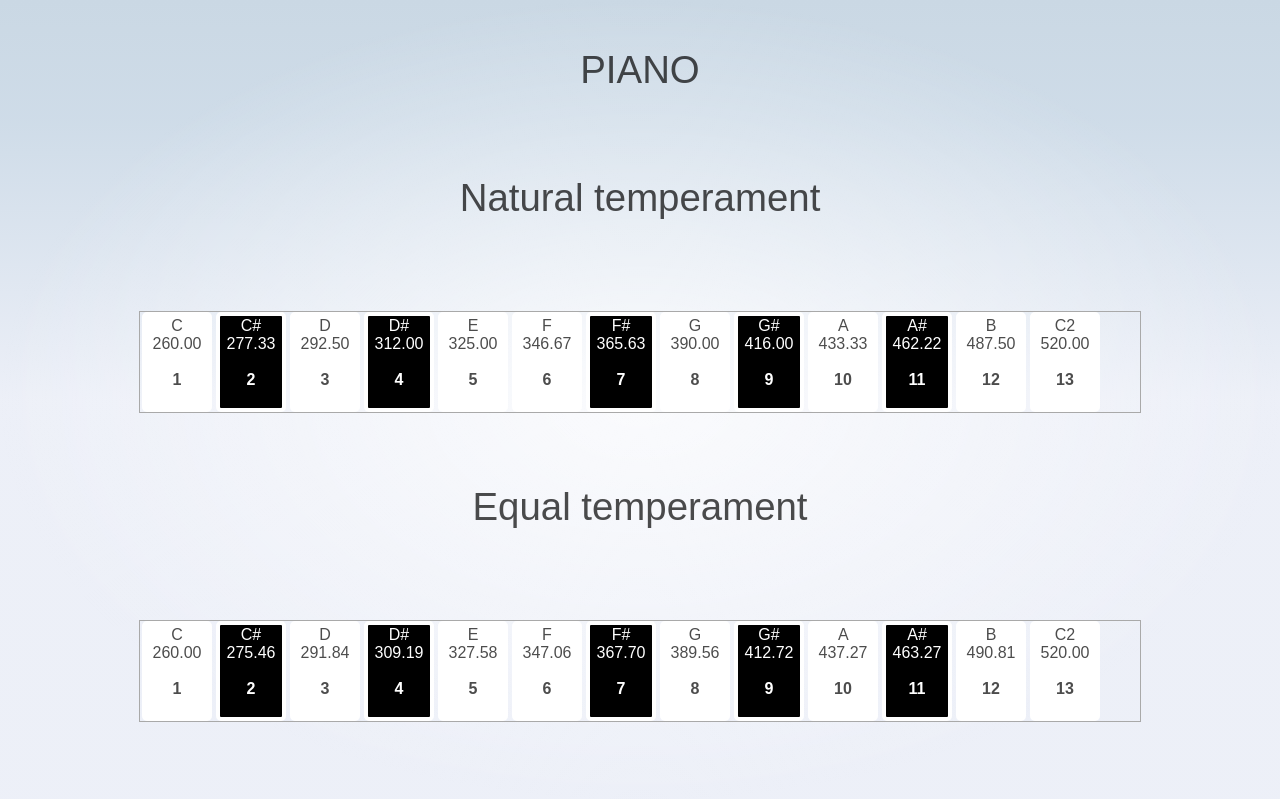
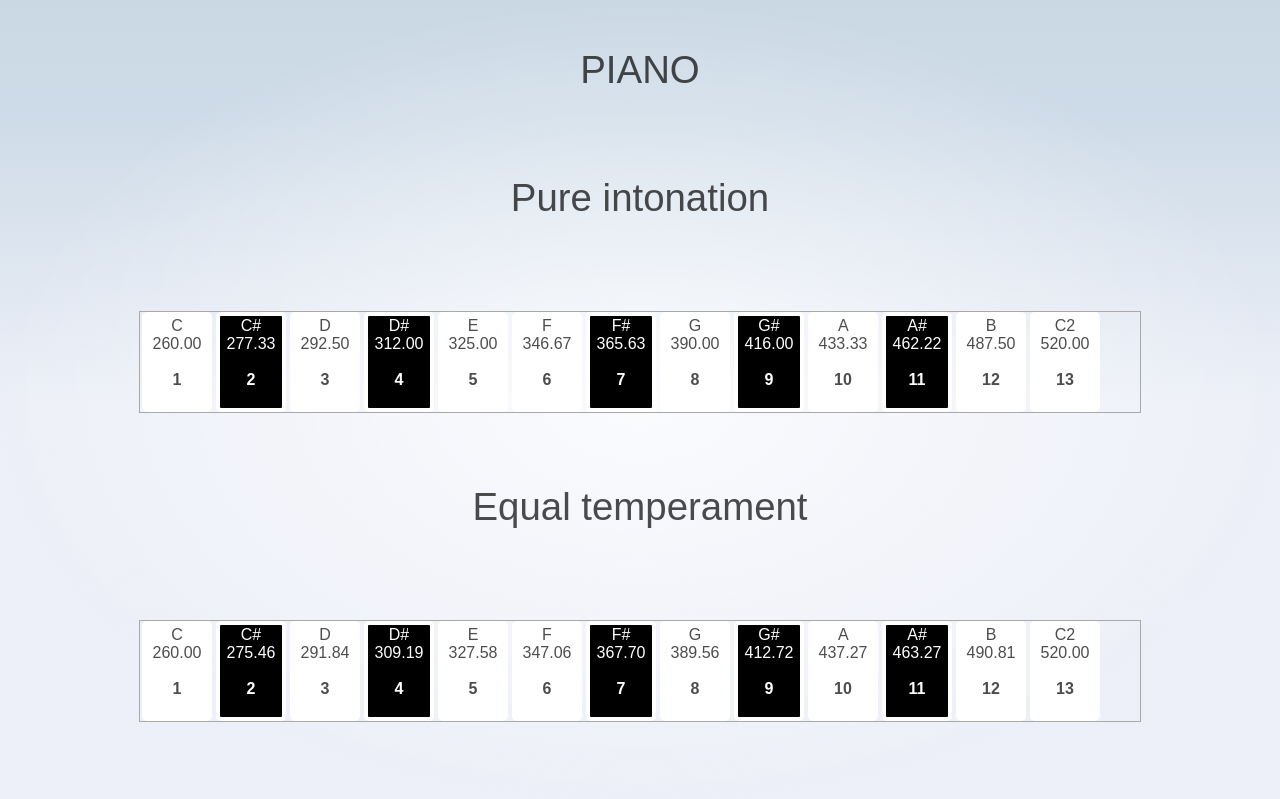
Before and after one commit to asolntsev/piano, a SvelteKit app: page / in a window 1280 px wide. Shown: the top 799 px of the page. Built offline with nearby package versions, Linux system fonts and the light colour scheme.

Commit message:
rename "Natural temperament" to "Pure intonation" - it seems to be the proper name in English

```diff
--- a/src/routes/+page.svelte
+++ b/src/routes/+page.svelte
@@ -1,6 +1,6 @@
 <script>
-	import Note from '$lib/Note.ts';
-	import Keyboard from "./Keyboard.svelte";
+  import Note from '$lib/Note.ts';
+  import Keyboard from "./Keyboard.svelte";
 
 	const BASE = 260 // actually, 261.63
 	const notesEqual = [
@@ -66,7 +66,7 @@
 	</h1>
 
 	<div class="row">
-		<Keyboard name="Natural temperament" notes={notesNatural} keyCodes={upperKeyCodes}/>
+		<Keyboard name="Pure intonation" notes={notesNatural} keyCodes={upperKeyCodes}/>
 	</div>
 
 	<div class="row">
```
